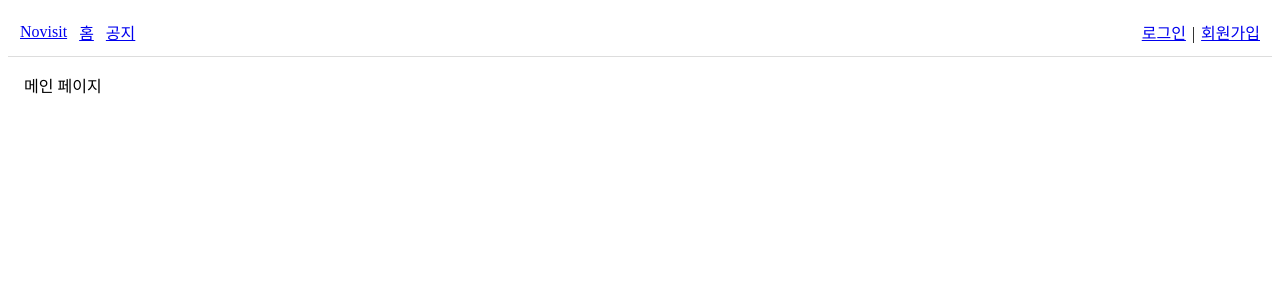
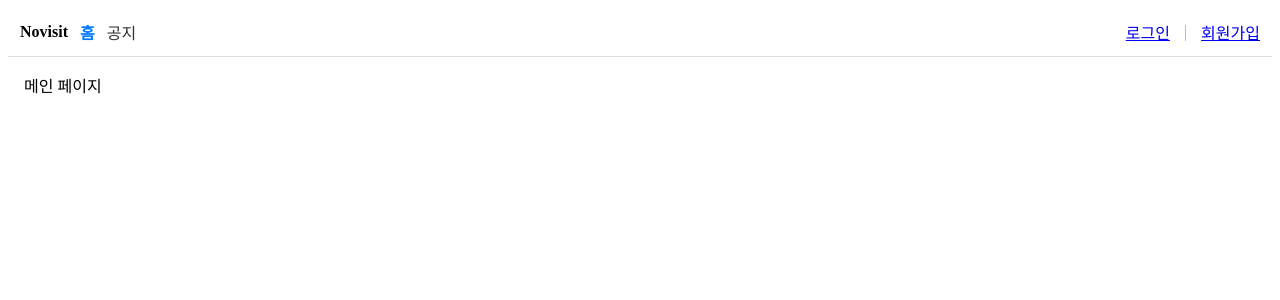
Before and after one commit to sieuno3o/Novisit, a React (Vite) app in the folder client/: page / in a window 1280 px wide. Shown: the top 300 px of the page. Built offline with nearby package versions, Linux system fonts and the light colour scheme.

Commit message:
feat : layout nav 분할

```diff
--- a/client/src/components/Layout.tsx
+++ b/client/src/components/Layout.tsx
@@ -1,50 +1,19 @@
-import { Link, NavLink, Outlet, useNavigate } from "react-router-dom";
+import { Outlet, useNavigate } from "react-router-dom";
+import NavBar from "./NavBar";
 import { useAuth } from "../auth";
 
 export default function Layout() {
-  const { user, signout } = useAuth();
+  const { signout } = useAuth();
   const navigate = useNavigate();
 
-  const onLogout = () => {
+  const handleLogout = () => {
     signout();
     navigate("/", { replace: true });
   };
 
   return (
     <div>
-      <header
-        style={{
-          padding: 12,
-          borderBottom: "1px solid #ddd",
-          display: "flex",
-          alignItems: "center",
-          gap: 12,
-        }}
-      >
-        <Link to="/">Novisit</Link>
-
-        <nav style={{ display: "inline-flex", gap: 12 }}>
-          <NavLink to="/">홈</NavLink>
-          <NavLink to="/notice">공지</NavLink>
-          {user && <NavLink to="/mypage">마이페이지</NavLink>}
-        </nav>
-
-        <div style={{ marginLeft: "auto" }}>
-          {user ? (
-            <>
-              <span style={{ marginRight: 8 }}>{user.name}님</span>
-              <button onClick={onLogout}>로그아웃</button>
-            </>
-          ) : (
-            <>
-              <Link to="/login">로그인</Link>
-              <span style={{ margin: "0 6px" }}>|</span>
-              <Link to="/signup">회원가입</Link>
-            </>
-          )}
-        </div>
-      </header>
-
+      <NavBar />
       <main style={{ padding: 16 }}>
         <Outlet />
       </main>
--- /dev/null
+++ b/client/src/components/NavBar.scss
@@ -0,0 +1,58 @@
+// @import "assets/style/_colors.scss";
+
+.navbar {
+  padding: 12px;
+  border-bottom: 1px solid #ddd;
+  display: flex;
+  align-items: center;
+  gap: 12px;
+
+  &__logo {
+    font-weight: bold;
+    text-decoration: none;
+    color: black;
+  }
+
+  &__menu {
+    display: inline-flex;
+    gap: 12px;
+
+    a {
+      text-decoration: none;
+      color: #333;
+
+      &.active {
+        font-weight: bold;
+        color: #007bff;
+      }
+    }
+  }
+
+  &__auth {
+    margin-left: auto;
+    display: flex;
+    align-items: center;
+    gap: 8px;
+
+    .divider {
+      margin: 0 6px;
+      color: #aaa;
+    }
+
+    button {
+      padding: 4px 8px;
+      border: 1px solid #ddd;
+      background: white;
+      cursor: pointer;
+      border-radius: 4px;
+
+      &:hover {
+        background: #f5f5f5;
+      }
+    }
+  }
+
+  &__user {
+    margin-right: 8px;
+  }
+}
--- a/client/src/components/NavBar.tsx
+++ b/client/src/components/NavBar.tsx
@@ -0,0 +1,42 @@
+import { Link, NavLink } from "react-router-dom";
+import { useAuth } from "../auth";
+import "./NavBar.scss";
+// import "assets/style/_flex.scss";
+// import "assets/style/_typography.scss";
+
+export default function NavBar() {
+  const { user, signout } = useAuth();
+
+  const onLogout = () => {
+    signout();
+  };
+
+  return (
+    <header className="navbar">
+      <Link to="/" className="navbar__logo">
+        Novisit
+      </Link>
+
+      <nav className="navbar__menu">
+        <NavLink to="/">홈</NavLink>
+        <NavLink to="/notice">공지</NavLink>
+        {user && <NavLink to="/mypage">마이페이지</NavLink>}
+      </nav>
+
+      <div className="navbar__auth">
+        {user ? (
+          <>
+            <span className="navbar__user">{user.name}님</span>
+            <button onClick={onLogout}>로그아웃</button>
+          </>
+        ) : (
+          <>
+            <Link to="/login">로그인</Link>
+            <span className="divider">|</span>
+            <Link to="/signup">회원가입</Link>
+          </>
+        )}
+      </div>
+    </header>
+  );
+}
```
